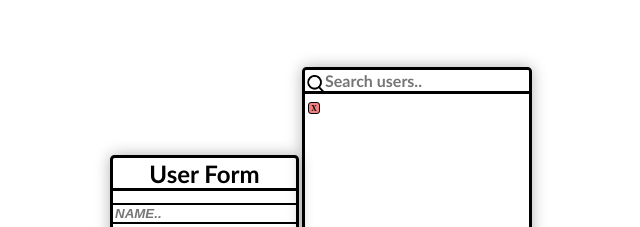
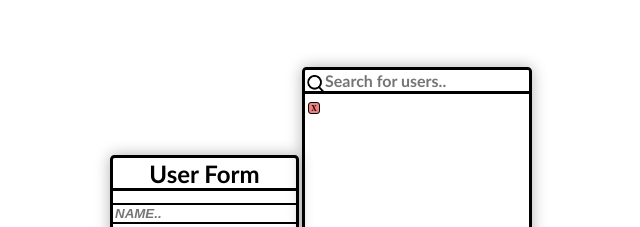
Before and after one commit to PetroHuselnytsa/ApplicationForUserManagment, a plain HTML site: page TestFirstProject/wwwroot/index.html in a window 1280 px wide. Shown: the part 170-397 px from the top of the page, 319-959 px from the left. Drawn offline with Linux system fonts and the light colour scheme; no server answers.

Commit message:
feat: Change Placeholder Input Text From "Search users..." to "Search for...
SCRUM-388

```diff
--- a/TestFirstProject/wwwroot/index.html
+++ b/TestFirstProject/wwwroot/index.html
@@ -34,7 +34,7 @@
         <div id="usersContainer">
 
             <div class="userSearchContainer">
-                <input type="text" class="userSearch" placeholder="Search users.." maxlength="25">
+                <input type="text" class="userSearch" placeholder="Search for users.." maxlength="25">
                 <div class="output-overlay"></div>
                 <img src="images/GG.png" alt="..." class="searchIcon" />
             </div>
```
